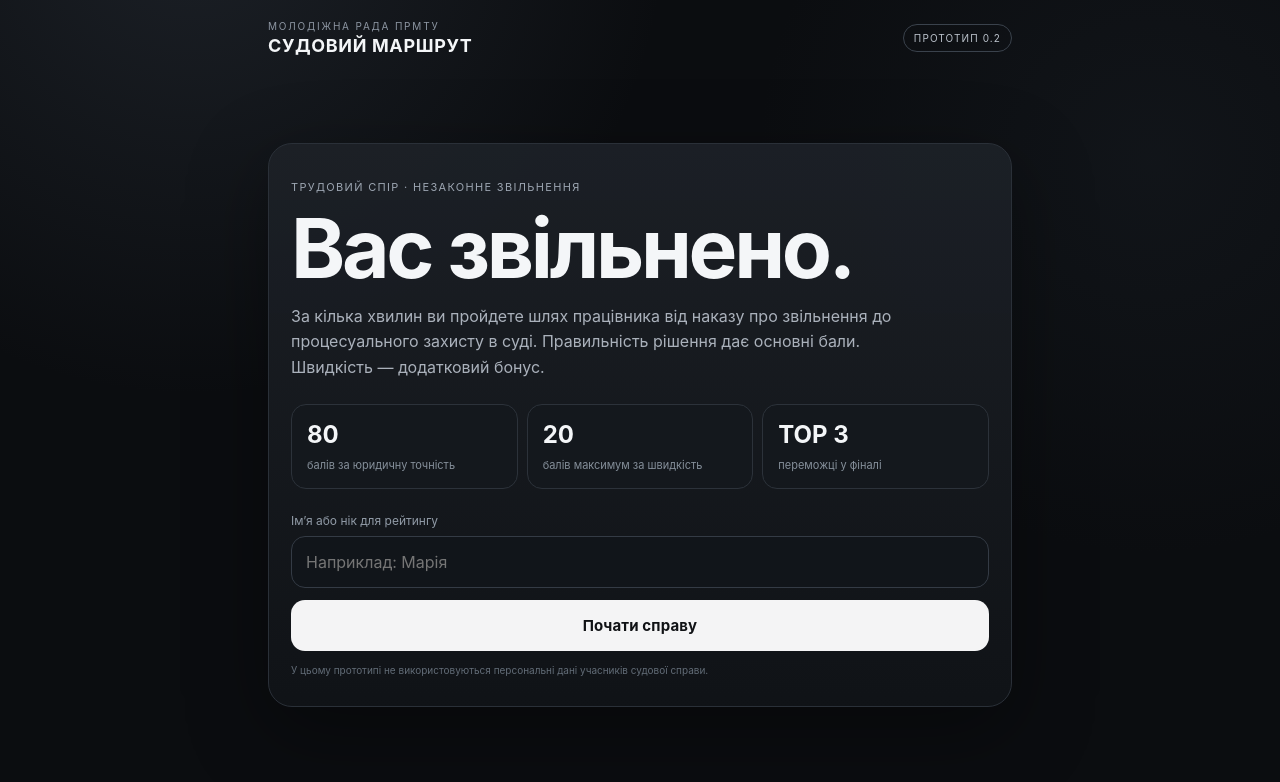
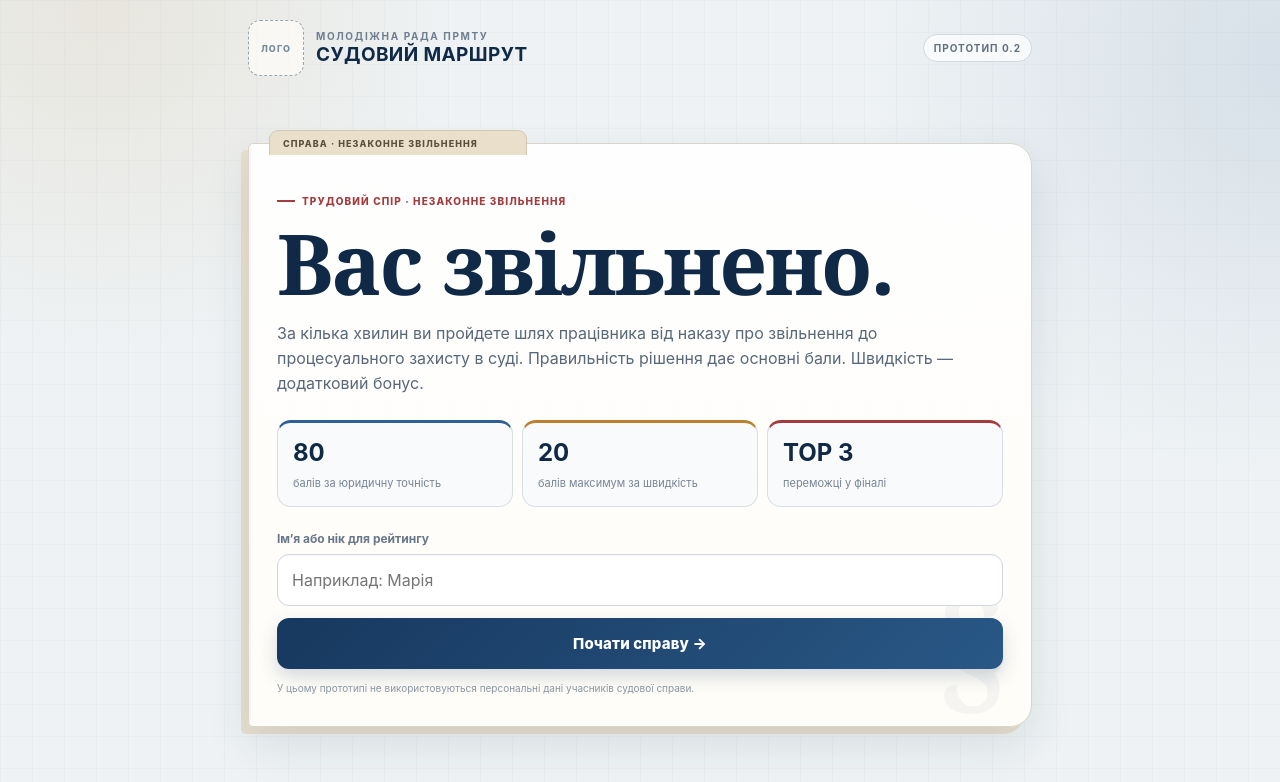
Before and after one commit to Suhrobss/union-court, a React (Vite) app: page / in a window 1280 px wide. Shown: the top 782 px of the page. Built offline with nearby package versions, Linux system fonts and the light colour scheme.

Commit message:
Redesign UNION COURT with light courtroom case-file theme

```diff
--- a/src/styles.css
+++ b/src/styles.css
@@ -1,30 +1,46 @@
 :root {
   font-family: Inter, ui-sans-serif, system-ui, -apple-system, BlinkMacSystemFont, "Segoe UI", sans-serif;
-  color: #f4f6f8;
-  background: #0b0d10;
+  color: #15243b;
+  background: #eef2f4;
   font-synthesis: none;
   text-rendering: optimizeLegibility;
+  --navy: #17385f;
+  --navy-2: #0f2947;
+  --blue: #2f5f94;
+  --blue-soft: #e8f0f8;
+  --paper: #fffdf8;
+  --paper-2: #f8f4ea;
+  --ink: #15243b;
+  --muted: #6c7886;
+  --line: #d7dde3;
+  --gold: #b9812d;
+  --gold-soft: #f7ecd7;
+  --red: #a33b3f;
+  --green: #2d7059;
 }
 
 * { box-sizing: border-box; }
 
-html { background: #0b0d10; }
+html { background: #eef2f4; }
 
 body {
   margin: 0;
   min-width: 320px;
   min-height: 100vh;
   background:
-    radial-gradient(circle at 15% -10%, rgba(79, 91, 108, .24), transparent 34%),
-    radial-gradient(circle at 90% 20%, rgba(45, 55, 67, .18), transparent 30%),
-    #0b0d10;
+    linear-gradient(rgba(23, 56, 95, .025) 1px, transparent 1px),
+    linear-gradient(90deg, rgba(23, 56, 95, .025) 1px, transparent 1px),
+    radial-gradient(circle at 8% 0%, rgba(191, 153, 82, .14), transparent 25%),
+    radial-gradient(circle at 100% 8%, rgba(47, 95, 148, .12), transparent 28%),
+    #eef2f4;
+  background-size: 32px 32px, 32px 32px, auto, auto, auto;
 }
 
 button, input { font: inherit; }
 button { -webkit-tap-highlight-color: transparent; }
 
 .app {
-  width: min(780px, 100%);
+  width: min(820px, 100%);
   margin: 0 auto;
   min-height: 100vh;
   padding: max(20px, env(safe-area-inset-top)) 18px max(28px, env(safe-area-inset-bottom));
@@ -41,29 +57,63 @@ header {
 }
 
 .brand {
+  position: relative;
+  min-height: 56px;
+  padding-left: 68px;
   display: flex;
   flex-direction: column;
+  justify-content: center;
   gap: 3px;
+}
+
+.brand::before {
+  content: "ЛОГО";
+  position: absolute;
+  left: 0;
+  top: 0;
+  width: 54px;
+  height: 54px;
+  display: grid;
+  place-items: center;
+  border: 1.5px dashed rgba(23, 56, 95, .42);
+  border-radius: 12px;
+  background: rgba(255, 253, 248, .72);
+  color: rgba(23, 56, 95, .58);
+  font-size: 9px;
+  font-weight: 800;
+  letter-spacing: .12em;
 }
 
 .brand span {
   font-size: 10px;
-  letter-spacing: .18em;
-  color: #8d96a2;
+  letter-spacing: .16em;
+  color: #6f7e8f;
+  font-weight: 700;
 }
 
 .brand strong {
-  font-size: 18px;
-  letter-spacing: .035em;
+  font-size: 19px;
+  line-height: 1.08;
+  letter-spacing: .02em;
+  color: var(--navy-2);
 }
 
 .score-box {
-  min-width: 92px;
-  padding: 10px 13px;
-  border: 1px solid #2c323a;
-  border-radius: 14px;
-  background: rgba(21, 25, 30, .86);
+  min-width: 104px;
+  padding: 11px 14px 10px;
+  border: 1px solid rgba(23, 56, 95, .16);
+  border-radius: 15px;
+  background: linear-gradient(145deg, #ffffff, #f5f8fb);
+  box-shadow: 0 5px 18px rgba(23, 56, 95, .08);
   text-align: right;
+}
+
+.score-box::before {
+  content: "⚖";
+  float: left;
+  margin-top: 3px;
+  color: var(--gold);
+  font-size: 18px;
 }
 
 .score-box span {
@@ -72,36 +122,66 @@ header {
   overflow: hidden;
   text-overflow: ellipsis;
   white-space: nowrap;
-  font-size: 10px;
-  color: #8d96a2;
+  font-size: 9px;
+  color: #778594;
   text-transform: uppercase;
   letter-spacing: .07em;
 }
 
-.score-box strong { font-size: 24px; }
+.score-box strong {
+  display: block;
+  margin-top: 1px;
+  color: var(--navy-2);
+  font-size: 26px;
+}
 
 .status-pill {
   display: inline-flex;
   width: max-content;
   padding: 7px 10px;
-  border: 1px solid #3a424c;
+  border: 1px solid #d2d9e0;
   border-radius: 999px;
+  background: rgba(255,255,255,.7);
+  color: #607082;
   font-size: 10px;
-  letter-spacing: .11em;
-  color: #bbc2cb;
+  font-weight: 750;
+  letter-spacing: .1em;
 }
 
-.status-pill.success { border-color: #647168; }
+.status-pill.success {
+  border-color: #bfd6c9;
+  background: #edf7f1;
+  color: var(--green);
+}
 
 .case-progress {
+  position: relative;
+  padding: 15px 16px 12px;
+  border: 1px solid rgba(23, 56, 95, .12);
+  border-radius: 17px;
+  background: rgba(255, 255, 255, .65);
+  box-shadow: 0 5px 22px rgba(21, 36, 59, .045);
   display: flex;
   flex-direction: column;
-  gap: 11px;
+  gap: 12px;
+}
+
+.case-progress::before {
+  content: "МАРШРУТ СПРАВИ";
+  position: absolute;
+  top: -8px;
+  left: 14px;
+  padding: 2px 7px;
+  background: #eef2f4;
+  color: #8792a0;
+  font-size: 8px;
+  font-weight: 800;
+  letter-spacing: .12em;
 }
 
 .progress-line {
-  height: 3px;
-  background: #242a31;
+  height: 4px;
+  background: #e1e6ea;
   border-radius: 999px;
   overflow: hidden;
 }
@@ -109,7 +189,7 @@ header {
 .progress-line span {
   display: block;
   height: 100%;
-  background: #f0f2f4;
+  background: linear-gradient(90deg, var(--gold), var(--blue));
   transition: width .35s ease;
 }
 
@@ -122,7 +202,7 @@ header {
 .steps div {
   min-width: 0;
   font-size: 9px;
-  color: #59626e;
+  color: #93a0ad;
   display: flex;
   align-items: center;
   gap: 5px;
@@ -135,34 +215,96 @@ header {
 }
 
 .steps i {
-  width: 6px;
-  height: 6px;
+  width: 9px;
+  height: 9px;
+  border: 2px solid #ccd4dc;
   border-radius: 50%;
-  background: #343b44;
+  background: #fff;
   flex: 0 0 auto;
 }
 
-.steps .active { color: #d7dce2; }
-.steps .active i { background: #edf0f3; }
+.steps .active {
+  color: var(--navy);
+  font-weight: 750;
+}
+
+.steps .active i {
+  border-color: var(--blue);
+  background: var(--blue);
+  box-shadow: 0 0 0 3px rgba(47, 95, 148, .1);
+}
 
 .hero-card,
 .intro-card {
+  position: relative;
+  isolation: isolate;
   margin: auto 0;
-  padding: 29px 22px;
-  border: 1px solid #2a3038;
-  border-radius: 24px;
-  background: linear-gradient(180deg, rgba(28, 32, 38, .97), rgba(16, 19, 23, .99));
-  box-shadow: 0 24px 80px rgba(0, 0, 0, .36);
+  padding: 38px 28px 30px;
+  border: 1px solid #d9d5ca;
+  border-radius: 5px 22px 22px 5px;
+  background:
+    linear-gradient(90deg, rgba(163, 59, 63, .05) 0 2px, transparent 2px),
+    linear-gradient(180deg, rgba(255,255,255,.94), rgba(255,253,248,.98));
+  box-shadow:
+    0 18px 45px rgba(32, 48, 68, .10),
+    -7px 7px 0 #e7dfcf;
+  overflow: visible;
 }
 
-.intro-card { padding-top: 36px; }
+.hero-card::before,
+.intro-card::before {
+  content: "МАТЕРІАЛИ СПРАВИ";
+  position: absolute;
+  left: 20px;
+  top: -14px;
+  min-width: 150px;
+  padding: 7px 13px 6px;
+  border: 1px solid #d1c7b5;
+  border-bottom: 0;
+  border-radius: 9px 9px 0 0;
+  background: #e9dfca;
+  color: #5c503d;
+  font-size: 9px;
+  font-weight: 850;
+  letter-spacing: .12em;
+  z-index: -1;
+}
+
+.hero-card::after,
+.intro-card::after {
+  content: "§";
+  position: absolute;
+  right: 22px;
+  bottom: 12px;
+  color: rgba(23, 56, 95, .045);
+  font-family: Georgia, serif;
+  font-size: 140px;
+  font-weight: 700;
+  line-height: 1;
+  pointer-events: none;
+  z-index: -1;
+}
+
+.intro-card { padding-top: 42px; }
+.intro-card::before { content: "СПРАВА · НЕЗАКОННЕ ЗВІЛЬНЕННЯ"; min-width: 230px; }
 
 .eyebrow {
-  font-size: 11px;
-  color: #9ca5b1;
+  display: inline-flex;
+  align-items: center;
+  gap: 7px;
+  margin-bottom: 13px;
+  color: var(--red);
+  font-size: 10px;
+  font-weight: 850;
   text-transform: uppercase;
-  letter-spacing: .12em;
-  margin-bottom: 13px;
+  letter-spacing: .11em;
+}
+
+.eyebrow::before {
+  content: "";
+  width: 18px;
+  height: 2px;
+  background: var(--red);
 }
 
 .question-meta {
@@ -173,32 +315,44 @@ header {
 }
 
 .question-number {
-  font-size: 11px;
-  color: #68727e;
-  letter-spacing: .08em;
+  min-width: 44px;
+  padding: 5px 8px;
+  border: 1px solid #d9dfe5;
+  border-radius: 8px;
+  background: #f7f9fb;
+  color: #718091;
+  font-size: 10px;
+  font-weight: 800;
+  text-align: center;
+  letter-spacing: .06em;
 }
 
 .hero-card h1,
 .intro-card h1 {
-  font-size: clamp(30px, 7vw, 48px);
-  line-height: 1.02;
+  max-width: 680px;
   margin: 0 0 14px;
-  letter-spacing: -.04em;
+  color: var(--navy-2);
+  font-family: Georgia, "Times New Roman", serif;
+  font-size: clamp(31px, 7vw, 49px);
+  font-weight: 700;
+  line-height: 1.03;
+  letter-spacing: -.025em;
 }
 
 .intro-card h1 {
-  font-size: clamp(52px, 12vw, 82px);
   max-width: 650px;
+  font-size: clamp(53px, 12vw, 84px);
 }
 
 .lead,
 .intro-copy {
-  color: #aab1bb;
+  max-width: 680px;
+  margin: 0 0 24px;
+  color: #596879;
   line-height: 1.58;
-  margin: 0 0 24px;
 }
 
-.intro-copy { font-size: 16px; max-width: 640px; }
+.intro-copy { font-size: 16px; }
 
 .rules-grid {
   display: grid;
@@ -211,21 +365,26 @@ header {
 .finish-metrics div,
 .room-stats div {
   padding: 15px;
-  border: 1px solid #2c323a;
-  border-radius: 15px;
-  background: #14181d;
+  border: 1px solid #d8dee4;
+  border-radius: 14px;
+  background: rgba(248, 250, 252, .82);
 }
+
+.rules-grid div:first-child { border-top: 3px solid var(--blue); }
+.rules-grid div:nth-child(2) { border-top: 3px solid var(--gold); }
+.rules-grid div:nth-child(3) { border-top: 3px solid var(--red); }
 
 .rules-grid strong {
   display: block;
+  margin-bottom: 4px;
+  color: var(--navy-2);
   font-size: 24px;
-  margin-bottom: 4px;
 }
 
 .rules-grid span,
 .finish-metrics span,
 .room-stats span {
-  color: #858f9a;
+  color: #778494;
   font-size: 11px;
   line-height: 1.35;
 }
@@ -238,25 +397,30 @@ header {
 .name-field span {
   display: block;
   margin-bottom: 8px;
-  color: #919ba7;
+  color: #687789;
   font-size: 12px;
+  font-weight: 700;
 }
 
 .name-field input {
   width: 100%;
   padding: 15px 14px;
-  border: 1px solid #343b45;
-  border-radius: 14px;
+  border: 1px solid #cfd7df;
+  border-radius: 12px;
   outline: 0;
-  color: #eef1f4;
-  background: #11151a;
+  color: var(--ink);
+  background: #fff;
+  box-shadow: inset 0 1px 2px rgba(21, 36, 59, .03);
 }
 
-.name-field input:focus { border-color: #737e8b; }
+.name-field input:focus {
+  border-color: var(--blue);
+  box-shadow: 0 0 0 3px rgba(47, 95, 148, .11);
+}
 
 .privacy-note {
   margin: 12px 0 0;
-  color: #626c77;
+  color: #8a96a2;
   font-size: 10px;
   line-height: 1.45;
 }
@@ -268,66 +432,115 @@ header {
 }
 
 .option {
+  position: relative;
   width: 100%;
   display: flex;
   align-items: flex-start;
   gap: 12px;
-  padding: 15px 14px;
-  border: 1px solid #303640;
-  border-radius: 14px;
-  background: #15191e;
-  color: #e7e9ec;
+  padding: 15px 16px 15px 14px;
+  border: 1px solid #d3dae1;
+  border-radius: 12px;
+  background: rgba(255,255,255,.9);
+  color: #20324a;
   text-align: left;
-  line-height: 1.35;
+  line-height: 1.38;
   cursor: pointer;
-  transition: .15s ease;
+  box-shadow: 0 3px 10px rgba(25, 43, 66, .035);
+  transition: transform .15s ease, border-color .15s ease, box-shadow .15s ease, background .15s ease;
 }
 
-.option:hover { border-color: #56606c; }
-.option.selected { background: #22272e; border-color: #aab3be; }
+.option::after {
+  content: "";
+  position: absolute;
+  top: 0;
+  bottom: 0;
+  left: 0;
+  width: 3px;
+  border-radius: 12px 0 0 12px;
+  background: transparent;
+}
+
+.option:hover {
+  transform: translateY(-1px);
+  border-color: #b3c1cf;
+  box-shadow: 0 6px 16px rgba(25, 43, 66, .07);
+}
+
+.option.selected {
+  border-color: rgba(47, 95, 148, .5);
+  background: var(--blue-soft);
+  box-shadow: 0 5px 14px rgba(47, 95, 148, .09);
+}
+
+.option.selected::after { background: var(--blue); }
 
 .check {
-  width: 22px;
-  height: 22px;
+  width: 24px;
+  height: 24px;
   display: grid;
   place-items: center;
-  border: 1px solid #59626d;
+  border: 1.5px solid #aeb9c5;
   border-radius: 7px;
+  background: #fff;
+  color: #fff;
   font-size: 13px;
+  font-weight: 900;
   flex: 0 0 auto;
 }
 
 .option.selected .check {
-  background: #e6e8eb;
-  color: #101215;
-  border-color: #e6e8eb;
+  border-color: var(--blue);
+  background: var(--blue);
+  color: #fff;
 }
 
 .primary {
   width: 100%;
   border: 0;
-  border-radius: 14px;
+  border-radius: 12px;
   padding: 16px 18px;
-  font-weight: 750;
+  background: linear-gradient(135deg, var(--navy), #295886);
+  color: #fff;
+  box-shadow: 0 8px 18px rgba(23, 56, 95, .18);
   font-size: 15px;
+  font-weight: 800;
   letter-spacing: .01em;
-  background: #f4f4f5;
-  color: #101215;
   cursor: pointer;
-  transition: transform .15s ease, opacity .15s ease;
+  transition: transform .15s ease, box-shadow .15s ease, opacity .15s ease;
 }
 
-.primary:hover { transform: translateY(-1px); }
-.primary:disabled { opacity: .33; cursor: not-allowed; transform: none; }
+.primary::after { content: "  →"; }
+.primary:hover { transform: translateY(-1px); box-shadow: 0 10px 22px rgba(23, 56, 95, .22); }
+.primary:disabled { opacity: .38; cursor: not-allowed; transform: none; box-shadow: none; }
 
-.range-wrap { padding: 8px 0 26px; }
+.range-wrap {
+  position: relative;
+  margin: 2px 0 22px;
+  padding: 22px 18px 20px;
+  border: 1px solid #d6dde4;
+  border-radius: 14px;
+  background: #f8fafc;
+}
+
+.range-wrap::before {
+  content: "КАЛЕНДАРНИЙ СТРОК";
+  position: absolute;
+  top: 10px;
+  left: 12px;
+  color: #8a96a3;
+  font-size: 8px;
+  font-weight: 850;
+  letter-spacing: .11em;
+}
 
 .calendar-date {
+  padding-top: 11px;
+  color: var(--navy-2);
+  font-family: Georgia, "Times New Roman", serif;
+  font-size: clamp(28px, 8vw, 44px);
+  font-weight: 700;
   text-align: center;
-  font-size: clamp(27px, 8vw, 44px);
-  font-weight: 800;
-  letter-spacing: -.035em;
-  margin-bottom: 8px;
+  letter-spacing: -.025em;
 }
 
 .range-value {
@@ -335,30 +548,30 @@ header {
   align-items: baseline;
   justify-content: center;
   gap: 7px;
-  margin-bottom: 18px;
-  color: #7f8995;
+  margin: 7px 0 18px;
+  color: #7a8794;
 }
 
-.range-value strong { font-size: 28px; color: #e8ebee; }
+.range-value strong { color: var(--gold); font-size: 28px; }
 .range-value span { font-size: 12px; }
 
 .range-wrap input {
   width: 100%;
-  accent-color: #e8eaed;
+  accent-color: var(--blue);
 }
 
 .range-labels {
   display: flex;
   justify-content: space-between;
+  margin-top: 7px;
+  color: #8995a2;
   font-size: 10px;
-  color: #69727d;
-  margin-top: 7px;
 }
 
 .result {
   margin-top: 4px;
-  border-top: 1px solid #2a3038;
   padding-top: 20px;
+  border-top: 1px dashed #cbd3db;
 }
 
 .result-top {
@@ -370,38 +583,42 @@ header {
 }
 
 .result-top > div { display: flex; flex-direction: column; gap: 3px; }
-.result-top span { font-size: 11px; color: #9aa3ae; text-transform: uppercase; letter-spacing: .08em; }
-.result-top small { color: #606b77; font-size: 10px; }
-.result-top strong { font-size: 38px; }
+.result-top span { color: #6f7e8d; font-size: 10px; font-weight: 850; text-transform: uppercase; letter-spacing: .08em; }
+.result-top small { color: #8b97a3; font-size: 10px; }
+.result-top strong { color: var(--green); font-size: 40px; }
 
 .law-pill {
   display: inline-flex;
-  padding: 7px 9px;
+  padding: 7px 10px;
   margin-bottom: 12px;
+  border: 1px solid #ead7ad;
   border-radius: 9px;
-  background: #20252b;
-  color: #b9c0c9;
+  background: var(--gold-soft);
+  color: #775a25;
   font-size: 10px;
+  font-weight: 800;
   line-height: 1.35;
 }
 
 .result p {
-  color: #bec4cc;
+  margin: 0 0 18px;
+  color: #536375;
   line-height: 1.58;
-  margin: 0 0 18px;
 }
 
 .finish { justify-content: center; }
 .finish-card { margin: 12px 0; }
 
 .final-score {
+  margin: 22px 0;
+  color: var(--navy-2);
+  font-family: Georgia, "Times New Roman", serif;
   font-size: clamp(62px, 16vw, 94px);
-  font-weight: 850;
-  letter-spacing: -.065em;
-  margin: 22px 0;
+  font-weight: 700;
+  letter-spacing: -.055em;
 }
 
-.final-score small { font-size: 20px; color: #69727d; letter-spacing: 0; }
+.final-score small { color: #8b96a2; font-family: Inter, sans-serif; font-size: 20px; letter-spacing: 0; }
 
 .finish-metrics {
   display: grid;
@@ -413,25 +630,33 @@ header {
 .finish-metrics strong {
   display: block;
   margin-top: 5px;
+  color: var(--navy-2);
   font-size: 23px;
 }
 
 .winner-box {
-  padding: 18px;
+  position: relative;
+  padding: 19px;
   margin: 18px 0;
-  border: 1px solid #38414b;
-  border-radius: 16px;
-  background: linear-gradient(135deg, #191e24, #111419);
+  border: 1px solid #d8c498;
+  border-radius: 14px;
+  background: linear-gradient(135deg, #fff9eb, #f8efd9);
+  overflow: hidden;
 }
 
-.winner-box > span {
-  color: #737e8a;
-  font-size: 9px;
-  letter-spacing: .12em;
+.winner-box::after {
+  content: "TOP 3";
+  position: absolute;
+  right: 12px;
+  top: 12px;
+  color: rgba(185, 129, 45, .15);
+  font-size: 40px;
+  font-weight: 900;
 }
 
-.winner-box h2 { margin: 7px 0 6px; font-size: 20px; }
-.winner-box p { margin: 0; color: #9099a5; line-height: 1.5; font-size: 12px; }
+.winner-box > span { color: #8a6b35; font-size: 9px; font-weight: 850; letter-spacing: .12em; }
+.winner-box h2 { margin: 7px 0 6px; color: #5b4724; font-size: 20px; }
+.winner-box p { margin: 0; color: #7e6b48; line-height: 1.5; font-size: 12px; }
 
 .history {
   display: grid;
@@ -442,21 +667,23 @@ header {
 
 .history div {
   padding: 12px;
-  border: 1px solid #2c323a;
-  border-radius: 12px;
+  border: 1px solid #d9e0e6;
+  border-radius: 11px;
+  background: #f8fafb;
   display: flex;
   justify-content: space-between;
-  color: #8f98a4;
+  color: #7c8996;
 }
 
-.history strong { color: #f3f4f6; }
+.history strong { color: var(--navy-2); }
 
 footer {
   display: flex;
   justify-content: space-between;
   gap: 12px;
-  color: #5e6671;
+  color: #7e8b98;
   font-size: 9px;
+  font-weight: 700;
   letter-spacing: .055em;
   text-transform: uppercase;
 }
@@ -469,7 +696,8 @@ footer {
   padding: 42px 50px;
   display: flex;
   flex-direction: column;
-  gap: 32px;
+  gap: 30px;
+  color: var(--ink);
 }
 
 .room-header {
@@ -482,60 +710,110 @@ footer {
   display: flex;
   align-items: center;
   gap: 8px;
-  font-size: 11px;
-  letter-spacing: .1em;
-  color: #8f99a4;
+  padding: 8px 12px;
+  border: 1px solid #cfd8df;
+  border-radius: 999px;
+  background: rgba(255,255,255,.72);
+  color: #6f7d8c;
+  font-size: 10px;
+  font-weight: 800;
+  letter-spacing: .09em;
 }
 
 .room-live i {
   width: 8px;
   height: 8px;
   border-radius: 50%;
-  background: #d7ddd8;
-  box-shadow: 0 0 0 5px rgba(215, 221, 216, .08);
+  background: var(--green);
+  box-shadow: 0 0 0 5px rgba(45, 112, 89, .10);
 }
 
 .room-hero {
+  position: relative;
   flex: 1;
   min-height: 330px;
   display: grid;
   grid-template-columns: minmax(0, 1fr) 330px;
   align-items: center;
   gap: 50px;
-  padding: 42px;
-  border: 1px solid #2a3038;
-  border-radius: 28px;
-  background: linear-gradient(135deg, rgba(29, 34, 40, .96), rgba(13, 16, 20, .99));
+  padding: 48px;
+  border: 1px solid #d7d3c9;
+  border-radius: 6px 28px 28px 6px;
+  background: linear-gradient(135deg, #fffdf8, #f8f4ea);
+  box-shadow: 0 24px 55px rgba(24, 42, 65, .11), -10px 10px 0 #e7dfcf;
+  overflow: hidden;
+}
+
+.room-hero::before {
+  content: "СУДОВА СПРАВА · LIVE";
+  position: absolute;
+  top: 0;
+  left: 0;
+  padding: 8px 16px;
+  background: var(--navy);
+  color: #fff;
+  font-size: 10px;
+  font-weight: 850;
+  letter-spacing: .12em;
+}
+
+.room-hero::after {
+  content: "§";
+  position: absolute;
+  right: 360px;
+  bottom: -25px;
+  color: rgba(23, 56, 95, .045);
+  font-family: Georgia, serif;
+  font-size: 260px;
+  line-height: 1;
 }
 
 .room-hero h1 {
+  position: relative;
+  z-index: 1;
   margin: 0 0 14px;
+  color: var(--navy-2);
+  font-family: Georgia, "Times New Roman", serif;
   font-size: clamp(58px, 7vw, 112px);
   line-height: .94;
-  letter-spacing: -.055em;
+  letter-spacing: -.045em;
 }
 
 .room-hero p {
+  position: relative;
+  z-index: 1;
   max-width: 760px;
   margin: 0;
-  color: #8f98a4;
+  color: #657486;
   font-size: 18px;
   line-height: 1.5;
 }
 
 .room-score {
+  position: relative;
+  z-index: 1;
   padding: 28px;
-  border: 1px solid #333b45;
-  border-radius: 22px;
-  background: #111419;
+  border: 1px solid #d9c9a5;
+  border-radius: 20px;
+  background: #fff8e8;
   text-align: right;
+}
+
+.room-score::before {
+  content: "⚖";
+  display: block;
+  margin-bottom: 8px;
+  color: var(--gold);
+  font-size: 26px;
+  text-align: left;
 }
 
 .room-score span,
 .room-score small {
   display: block;
-  color: #7d8792;
-  font-size: 11px;
+  color: #877654;
+  font-size: 10px;
+  font-weight: 800;
   text-transform: uppercase;
   letter-spacing: .09em;
 }
@@ -543,8 +821,10 @@ footer {
 .room-score strong {
   display: block;
   margin: 4px 0;
+  color: #5b4724;
+  font-family: Georgia, serif;
   font-size: 82px;
-  letter-spacing: -.06em;
+  letter-spacing: -.05em;
 }
 
 .room-stats {
@@ -555,42 +835,69 @@ footer {
 
 .room-stats strong {
   display: block;
-  margin-top: 5px;
-  font-size: 34px;
+  margin-top: 6px;
+  color: var(--navy-2);
+  font-size: 28px;
 }
 
 .room-note {
-  display: grid;
-  grid-template-columns: 180px 1fr;
-  gap: 20px;
-  align-items: start;
-  padding: 18px 20px;
-  border-top: 1px solid #252b32;
-  color: #717b86;
+  padding: 17px 20px;
+  border-left: 4px solid var(--blue);
+  border-radius: 0 12px 12px 0;
+  background: rgba(255,255,255,.66);
+  color: #627284;
 }
 
-.room-note span { font-size: 10px; letter-spacing: .12em; }
-.room-note p { margin: 0; font-size: 12px; line-height: 1.5; }
+.room-note span {
+  color: var(--blue);
+  font-size: 9px;
+  font-weight: 850;
+  letter-spacing: .12em;
+}
+
+.room-note p { margin: 5px 0 0; line-height: 1.45; }
 
 @media (max-width: 720px) {
-  .app { padding: 18px 14px 22px; gap: 18px; }
-  .hero-card, .intro-card { padding: 24px 17px; border-radius: 20px; }
-  .score-box { padding: 8px 11px; min-width: 70px; }
-  .score-box span { display: none; }
+  .app { padding: 17px 14px 24px; gap: 18px; }
+  .brand { padding-left: 57px; min-height: 48px; }
+  .brand::before { width: 46px; height: 46px; border-radius: 10px; }
+  .brand span { font-size: 8px; }
+  .brand strong { font-size: 16px; }
+  .score-box { min-width: 86px; padding: 8px 11px; }
+  .score-box::before { display: none; }
+  .score-box span { max-width: 80px; }
+  .score-box strong { font-size: 22px; }
+  .case-progress { padding: 13px 12px 10px; }
   .steps div span { display: none; }
-  .steps i { width: 8px; height: 8px; }
+  .steps { gap: 7px; }
+  .steps div { justify-content: center; }
+  .steps i { width: 10px; height: 10px; }
+  .hero-card,
+  .intro-card { padding: 34px 18px 24px; border-radius: 4px 19px 19px 4px; box-shadow: 0 15px 35px rgba(32, 48, 68, .10), -5px 5px 0 #e7dfcf; }
+  .hero-card::before,
+  .intro-card::before { left: 12px; top: -13px; max-width: calc(100% - 24px); overflow: hidden; white-space: nowrap; text-overflow: ellipsis; }
+  .hero-card::after,
+  .intro-card::after { font-size: 105px; right: 12px; }
+  .question-meta { align-items: center; }
+  .hero-card h1 { font-size: clamp(29px, 9vw, 41px); }
+  .intro-card h1 { font-size: clamp(47px, 14vw, 68px); }
   .rules-grid { grid-template-columns: 1fr; }
-  .rules-grid div { display: flex; align-items: baseline; gap: 10px; }
-  .rules-grid strong { margin: 0; min-width: 62px; }
-  .intro-card h1 { font-size: 54px; }
+  .rules-grid div { display: grid; grid-template-columns: 72px 1fr; align-items: center; gap: 10px; }
+  .rules-grid strong { margin: 0; }
+  .option { padding: 14px 13px; }
+  .primary { min-height: 52px; }
   .finish-metrics { grid-template-columns: 1fr 1fr; }
-  footer { flex-direction: column; gap: 4px; }
+  .history { grid-template-columns: 1fr 1fr; }
+  footer { align-items: flex-end; }
 }
 
-@media (max-width: 900px) {
-  .room-app { padding: 24px; }
-  .room-hero { grid-template-columns: 1fr; min-height: auto; padding: 30px; }
-  .room-score { text-align: left; }
-  .room-stats { grid-template-columns: 1fr; }
-  .room-note { grid-template-columns: 1fr; }
+@media (max-width: 980px) {
+  .room-app { padding: 25px 26px; }
+  .room-hero { grid-template-columns: 1fr; gap: 24px; padding: 42px 30px 30px; }
+  .room-score { max-width: 330px; }
+  .room-hero::after { right: -20px; opacity: .6; }
 }
+
+@media (prefers-reduced-motion: reduce) {
+  *, *::before, *::after { scroll-behavior: auto !important; transition-duration: .01ms !important; animation-duration: .01ms !important; }
+}
```
